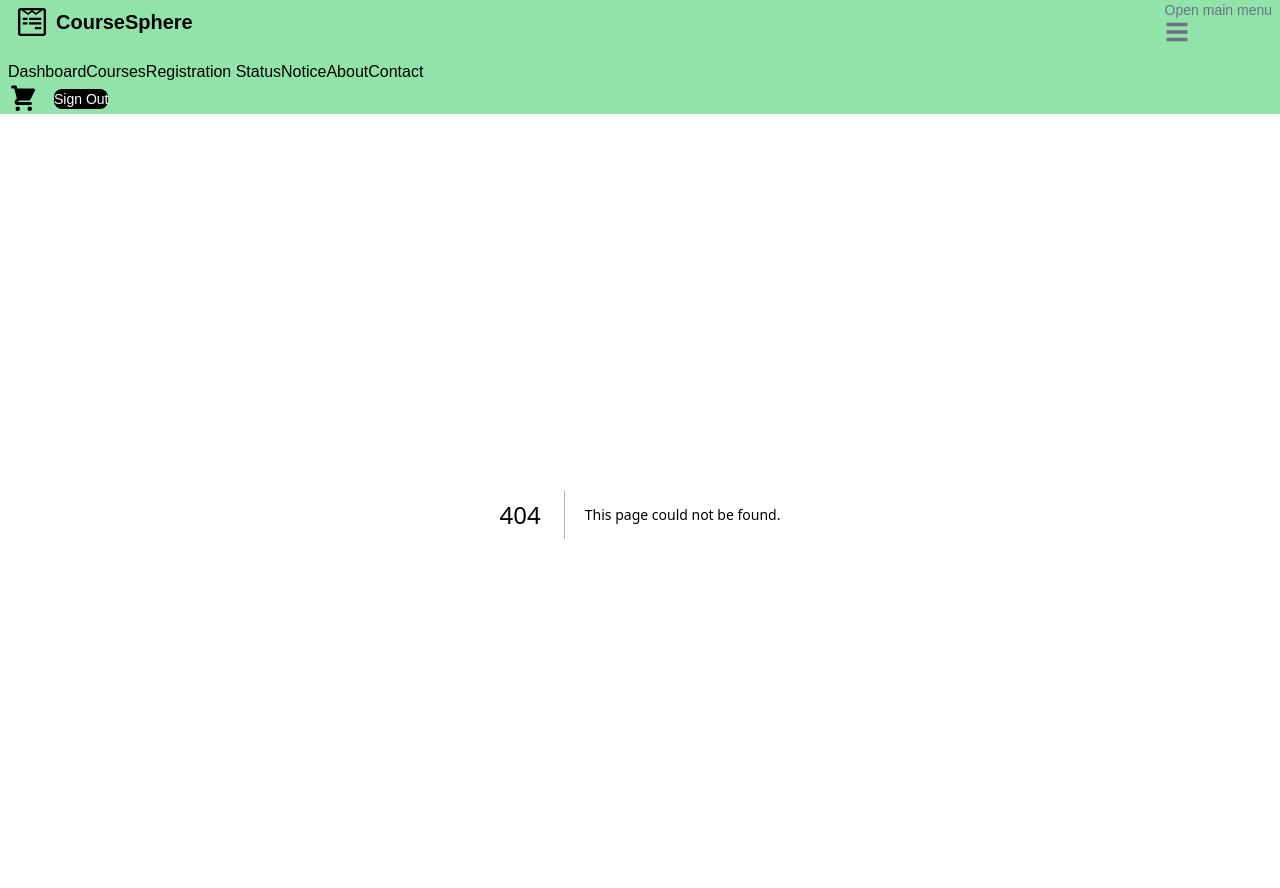
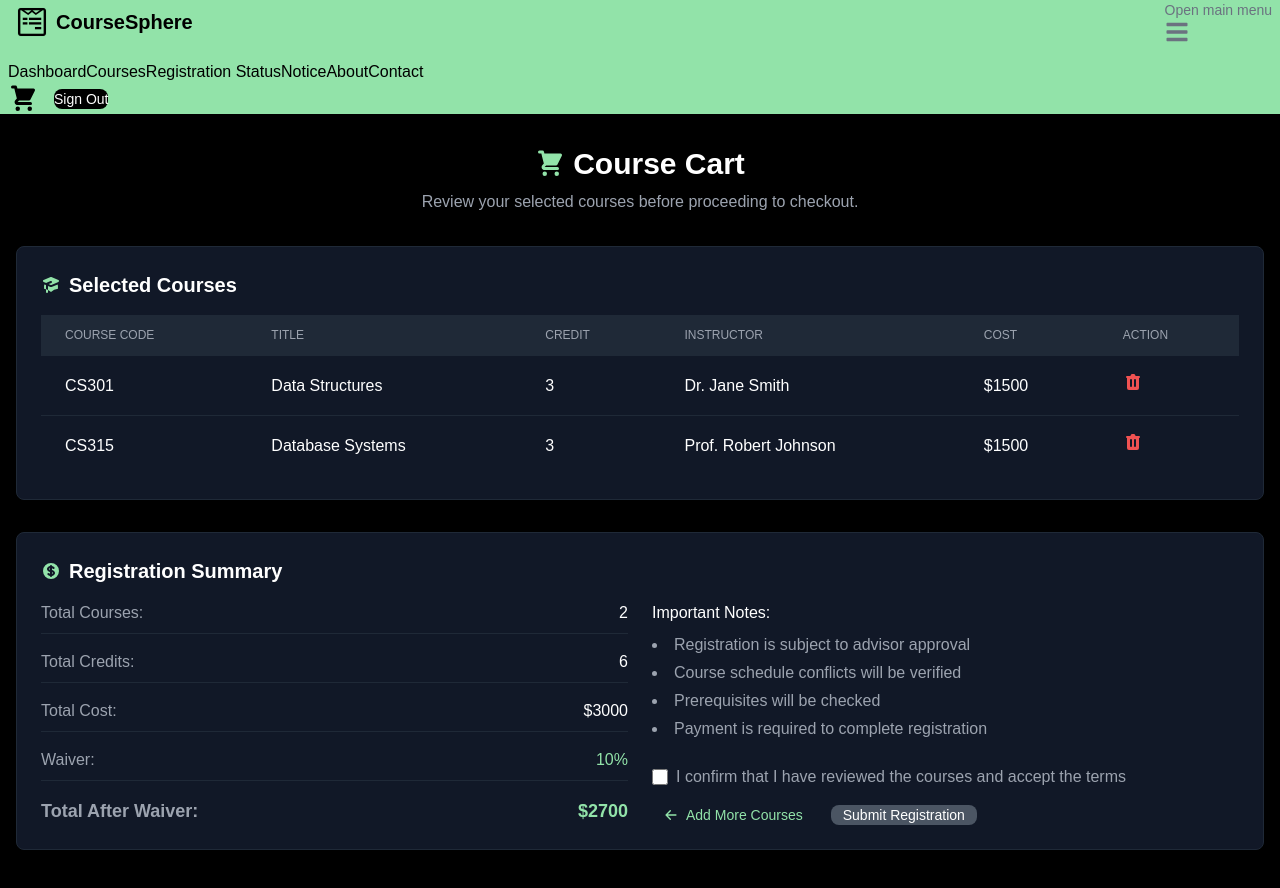
Before and after one commit to tajwone17/CourseSphere, a Next.js app: page /cart in a window 1280 px wide. Before the commit this address had no page. Shown: the top 888 px of the page. Built offline with nearby package versions, Linux system fonts and the light colour scheme.

Commit message:
Add CartPage component with course selection and registration summary

```diff
--- /dev/null
+++ b/app/(pages)/cart/page.tsx
@@ -0,0 +1,210 @@
+"use client";
+import React, { useState } from "react";
+import { Button, Checkbox } from "flowbite-react";
+import {
+  HiShoppingCart,
+  HiAcademicCap,
+  HiCurrencyDollar,
+  HiTrash,
+  HiArrowLeft,
+} from "react-icons/hi";
+import Link from "next/link";
+
+export default function CartPage() {
+  // Sample cart data - in a real app, this would come from a state management solution
+  const [selectedCourses] = useState([
+    {
+      id: 1,
+      code: "CS301",
+      title: "Data Structures",
+      credit: 3,
+      instructor: "Dr. Jane Smith",
+      cost: 1500,
+    },
+    {
+      id: 2,
+      code: "CS315",
+      title: "Database Systems",
+      credit: 3,
+      instructor: "Prof. Robert Johnson",
+      cost: 1500,
+    },
+  ]);
+
+  const [acceptedTerms, setAcceptedTerms] = useState(false);
+
+  // Calculate totals
+  const totalCourses = selectedCourses.length;
+  const totalCredits = selectedCourses.reduce(
+    (sum, course) => sum + course.credit,
+    0,
+  );
+  const totalCost = selectedCourses.reduce(
+    (sum, course) => sum + course.cost,
+    0,
+  );
+  const waiver = 10; // Sample waiver percentage
+  const costAfterWaiver = totalCost * (1 - waiver / 100);
+
+  return (
+    <div className="mx-auto max-w-7xl space-y-8 px-4 py-8">
+      {/* Heading */}
+      <div className="mb-8 text-center">
+        <h1 className="mb-2 flex items-center justify-center gap-2 text-3xl font-bold">
+          <HiShoppingCart className="text-[#92e3a9]" />
+          Course Cart
+        </h1>
+        <p className="text-gray-400">
+          Review your selected courses before proceeding to checkout.
+        </p>
+      </div>
+
+      {/* Selected Courses */}
+      <div className="rounded-lg border border-gray-800 bg-gray-900 p-6 shadow-xl">
+        <h2 className="mb-4 flex items-center gap-2 text-xl font-semibold">
+          <HiAcademicCap className="text-[#92e3a9]" />
+          Selected Courses
+        </h2>
+        <div className="overflow-x-auto">
+          <table className="min-w-full divide-y divide-gray-800">
+            <thead className="bg-gray-800">
+              <tr>
+                <th className="px-6 py-3 text-left text-xs font-medium text-gray-400 uppercase">
+                  Course Code
+                </th>
+                <th className="px-6 py-3 text-left text-xs font-medium text-gray-400 uppercase">
+                  Title
+                </th>
+                <th className="px-6 py-3 text-left text-xs font-medium text-gray-400 uppercase">
+                  Credit
+                </th>
+                <th className="px-6 py-3 text-left text-xs font-medium text-gray-400 uppercase">
+                  Instructor
+                </th>
+                <th className="px-6 py-3 text-left text-xs font-medium text-gray-400 uppercase">
+                  Cost
+                </th>
+                <th className="px-6 py-3 text-left text-xs font-medium text-gray-400 uppercase">
+                  Action
+                </th>
+              </tr>
+            </thead>
+            <tbody className="divide-y divide-gray-800">
+              {selectedCourses.map((course) => (
+                <tr key={course.id} className="bg-gray-900">
+                  <td className="px-6 py-4 whitespace-nowrap text-white">
+                    {course.code}
+                  </td>
+                  <td className="px-6 py-4 whitespace-nowrap text-white">
+                    {course.title}
+                  </td>
+                  <td className="px-6 py-4 whitespace-nowrap text-white">
+                    {course.credit}
+                  </td>
+                  <td className="px-6 py-4 whitespace-nowrap text-white">
+                    {course.instructor}
+                  </td>
+                  <td className="px-6 py-4 whitespace-nowrap text-white">
+                    ${course.cost}
+                  </td>
+                  <td className="px-6 py-4 whitespace-nowrap">
+                    <button className="text-red-500 hover:text-red-400">
+                      <HiTrash className="h-5 w-5" />
+                    </button>
+                  </td>
+                </tr>
+              ))}
+            </tbody>
+          </table>
+        </div>
+      </div>
+
+      {/* Registration Summary */}
+      <div className="rounded-lg border border-gray-800 bg-gray-900 p-6 shadow-xl">
+        <h2 className="mb-4 flex items-center gap-2 text-xl font-semibold">
+          <HiCurrencyDollar className="text-[#92e3a9]" />
+          Registration Summary
+        </h2>
+
+        <div className="grid grid-cols-1 gap-6 md:grid-cols-2">
+          <div className="space-y-4">
+            <div className="flex items-center justify-between border-b border-gray-800 pb-2">
+              <span className="text-gray-400">Total Courses:</span>
+              <span className="font-medium text-white">{totalCourses}</span>
+            </div>
+            <div className="flex items-center justify-between border-b border-gray-800 pb-2">
+              <span className="text-gray-400">Total Credits:</span>
+              <span className="font-medium text-white">{totalCredits}</span>
+            </div>
+            <div className="flex items-center justify-between border-b border-gray-800 pb-2">
+              <span className="text-gray-400">Total Cost:</span>
+              <span className="font-medium text-white">${totalCost}</span>
+            </div>
+            <div className="flex items-center justify-between border-b border-gray-800 pb-2">
+              <span className="text-gray-400">Waiver:</span>
+              <span className="font-medium text-[#92e3a9]">{waiver}%</span>
+            </div>
+            <div className="flex items-center justify-between text-lg font-semibold">
+              <span className="text-gray-400">Total After Waiver:</span>
+              <span className="text-[#92e3a9]">${costAfterWaiver}</span>
+            </div>
+          </div>
+
+          <div className="space-y-6">
+            <div>
+              <h3 className="mb-2 font-medium text-white">Important Notes:</h3>
+              <ul className="list-inside list-disc space-y-1 text-gray-400">
+                <li>Registration is subject to advisor approval</li>
+                <li>Course schedule conflicts will be verified</li>
+                <li>Prerequisites will be checked</li>
+                <li>Payment is required to complete registration</li>
+              </ul>
+            </div>
+
+            <div className="space-y-4">
+              <div className="flex items-center gap-2">
+                <Checkbox
+                  id="terms"
+                  checked={acceptedTerms}
+                  onChange={(e) => setAcceptedTerms(e.target.checked)}
+                />
+                <label htmlFor="terms" className="text-gray-400">
+                  I confirm that I have reviewed the courses and accept the
+                  terms
+                </label>
+              </div>
+
+              <div className="flex flex-wrap gap-4">
+                <Link href="/courses">
+                  <Button
+                    size="sm"
+                    className="flex items-center gap-2"
+                    style={{
+                      backgroundColor: "transparent",
+                      borderColor: "#92e3a9",
+                      color: "#92e3a9",
+                    }}
+                  >
+                    <HiArrowLeft />
+                    Add More Courses
+                  </Button>
+                </Link>
+                <Button
+                  size="sm"
+                  disabled={!acceptedTerms}
+                  className="flex items-center gap-2"
+                  style={{
+                    backgroundColor: acceptedTerms ? "#92e3a9" : "#4B5563",
+                    color: acceptedTerms ? "black" : "white",
+                  }}
+                >
+                  Submit Registration
+                </Button>
+              </div>
+            </div>
+          </div>
+        </div>
+      </div>
+    </div>
+  );
+}
```
